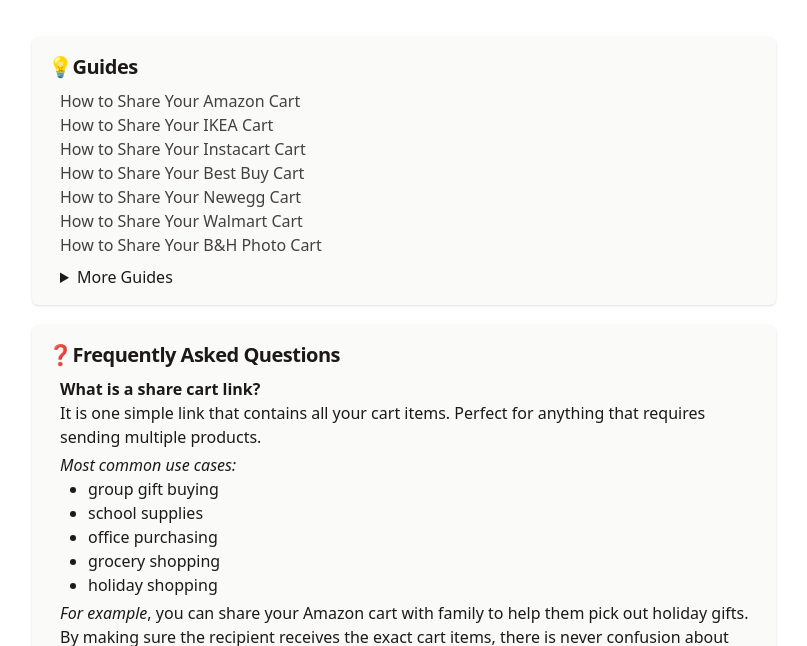
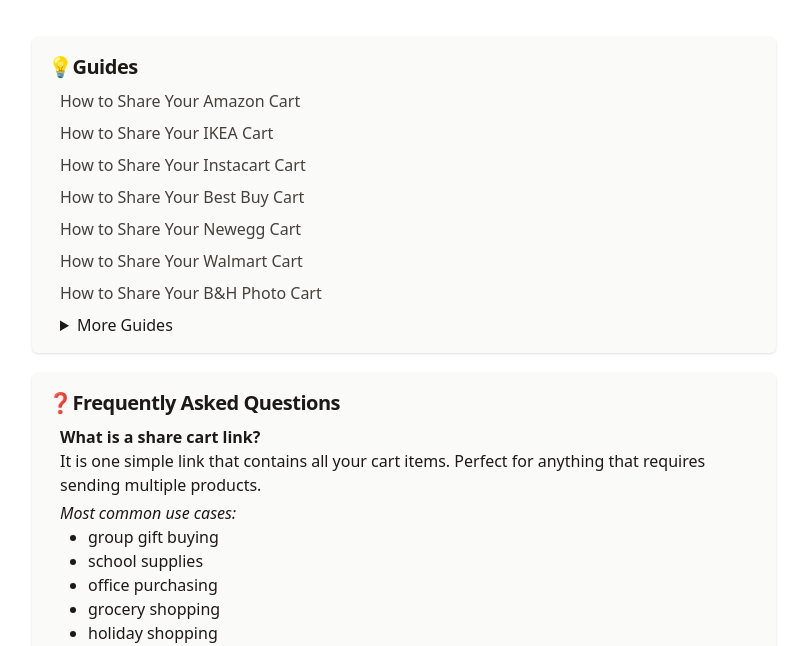
Before and after one commit to ShareCarts/sharecarts.github.io, a plain HTML site: page index.html in a window 1280 px wide. Shown: the part 131-777 px from the top of the page, without its empty margins (236-1043 px from the left). Drawn offline with nearby package versions, Linux system fonts and the light colour scheme.

Commit message:
more tweaks

```diff
--- a/index.html
+++ b/index.html
@@ -38,44 +38,44 @@
         <div class="pl-3">
           <a
             href="how-to/share-amazon-cart.html"
-            class="text-stone-700 block font-medium hover:underline"
+            class="text-stone-700 block font-medium hover:underline mb-2"
             >How to Share Your Amazon Cart</a
           >
           <a
             href="how-to/share-ikea-cart.html"
-            class="text-stone-700 block font-medium hover:underline"
+            class="text-stone-700 block font-medium hover:underline mb-2"
             >How to Share Your IKEA Cart</a
           >
           <a
             href="how-to/share-instacart-cart.html"
-            class="text-stone-700 block font-medium hover:underline"
+            class="text-stone-700 block font-medium hover:underline mb-2"
             >How to Share Your Instacart Cart</a
           >
           <a
             href="how-to/share-bestbuy-cart.html"
-            class="text-stone-700 block font-medium hover:underline"
+            class="text-stone-700 block font-medium hover:underline mb-2"
             >How to Share Your Best Buy Cart</a
           >
           <a
             href="how-to/share-newegg-cart.html"
-            class="text-stone-700 block font-medium hover:underline"
+            class="text-stone-700 block font-medium hover:underline mb-2"
             >How to Share Your Newegg Cart</a
           >
           <a
             href="how-to/share-walmart-cart.html"
-            class="text-stone-700 block font-medium hover:underline"
+            class="text-stone-700 block font-medium hover:underline mb-2"
             >How to Share Your Walmart Cart</a
           >
           <a
             href="how-to/share-bh-photo-cart.html"
-            class="text-stone-700 block font-medium hover:underline"
+            class="text-stone-700 block font-medium hover:underline mb-2"
             >How to Share Your B&H Photo Cart</a
           >
           <details class="mt-2">
             <summary class="cursor-pointer">More Guides</summary>
             <a
               href="how-to/share-shopify-cart.html"
-              class="text-stone-700 block font-medium hover:underline"
+              class="text-stone-700 block font-medium hover:underline mt-2"
               >How to Share Your Cart on Shopify Powered Stores</a
             >
           </details>
```
